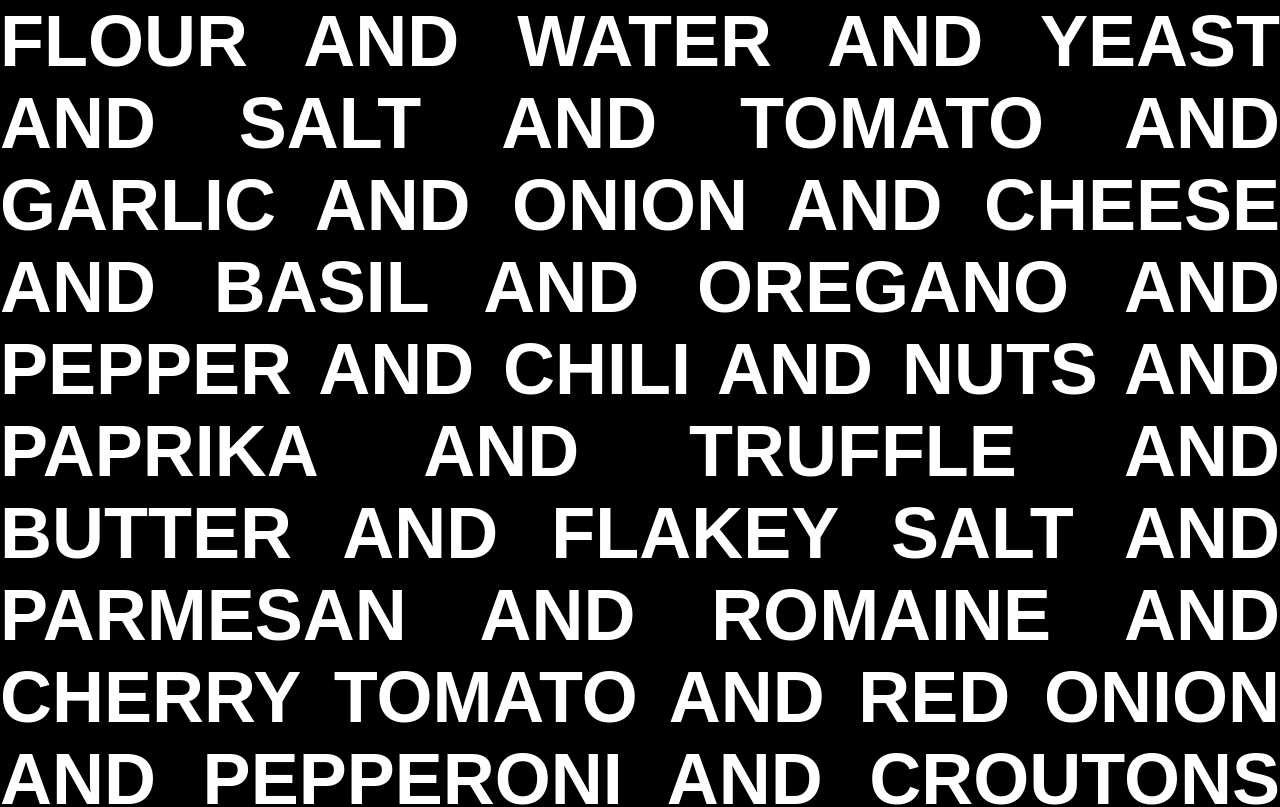
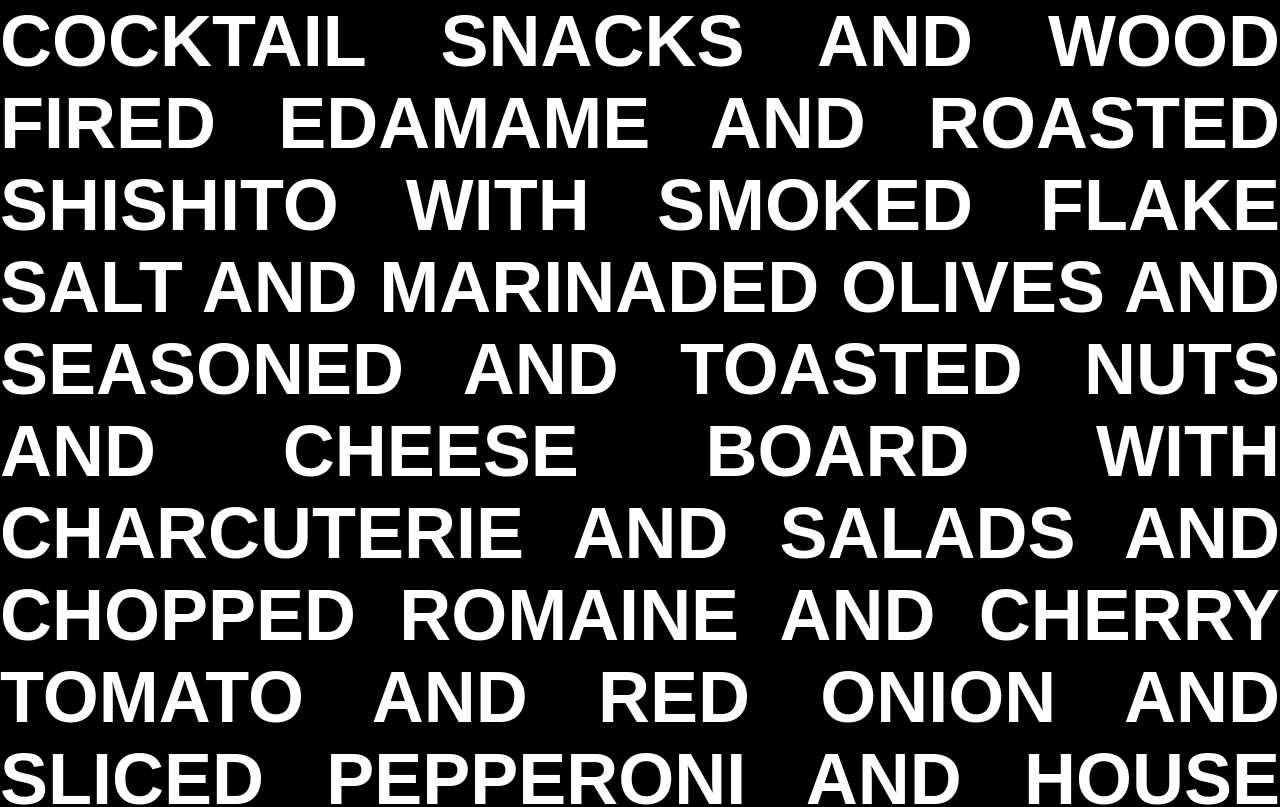
Before and after one commit to tosswoodfired/tosswoodfired.github.io, a plain HTML site: page index.html in a window 1280 px wide. Shown: the top 807 px of the page. Drawn offline with Linux system fonts and the light colour scheme.

Commit message:
add as meni

```diff
--- a/index.html
+++ b/index.html
@@ -32,7 +32,7 @@
 			const init = () => {
 				console.log('hit');
 				const listEle = document.getElementById("list");
-				const list = ['flour', 'water', 'yeast', 'salt', 'tomato', 'garlic', 'onion', 'cheese', 'basil', 'oregano', 'pepper', 'chili', 'nuts', 'paprika', 'truffle', 'butter', 'flakey salt', 'parmesan', 'romaine', 'cherry tomato', 'red onion', 'pepperoni', 'croutons', 'feta', 'mozz', 'kale', 'quinoa', 'sweet potato', 'avocado', 'olive oil', 'banana pepper', 'sopresata', 'hot honey', 'prosciutto', 'arugula', 'zest', 'green pepper', 'edamame', 'shishito', 'marinaded olives', 'seasoned nuts', 'cheese board', 'slice'];
+				const list = ['cocktail snacks','wood fired edamame', 'roasted shishito with smoked flake salt', 'marinaded olives', 'seasoned and toasted nuts', 'cheese board with charcuterie', 'salads', 'chopped romaine', 'cherry tomato', 'red onion', 'sliced pepperoni', 'house made crouton', 'feta', 'house dressing','kale', 'quinoa', 'wood fired sweet potato', 'feta', 'cherry tomato', 'house vinaigrette', 'pizzas', 'san marzano', 'fresh mozzarella', 'Chiffonade basil', 'olive oil', 'san marzano', 'mozzarella', 'pepperoni', 'red onion', 'banana pepper', 'san Marzano', 'sopresata', 'hot honey', 'basil', 'san marzano', 'mozzarella', 'prosciutto', 'heirloom tomato', 'arugula', 'lemon zest', 'san marzano', 'mozzarella', 'cherry tomato', 'red onion', 'banana pepper', 'green pepper', 'dessert', 'coffee ice cream', 'salted Carmel honey brandy ice cream'];
 
 				console.log(listEle, list);
 				let content = '';
```
Also changed, not shown: 1 other file.
